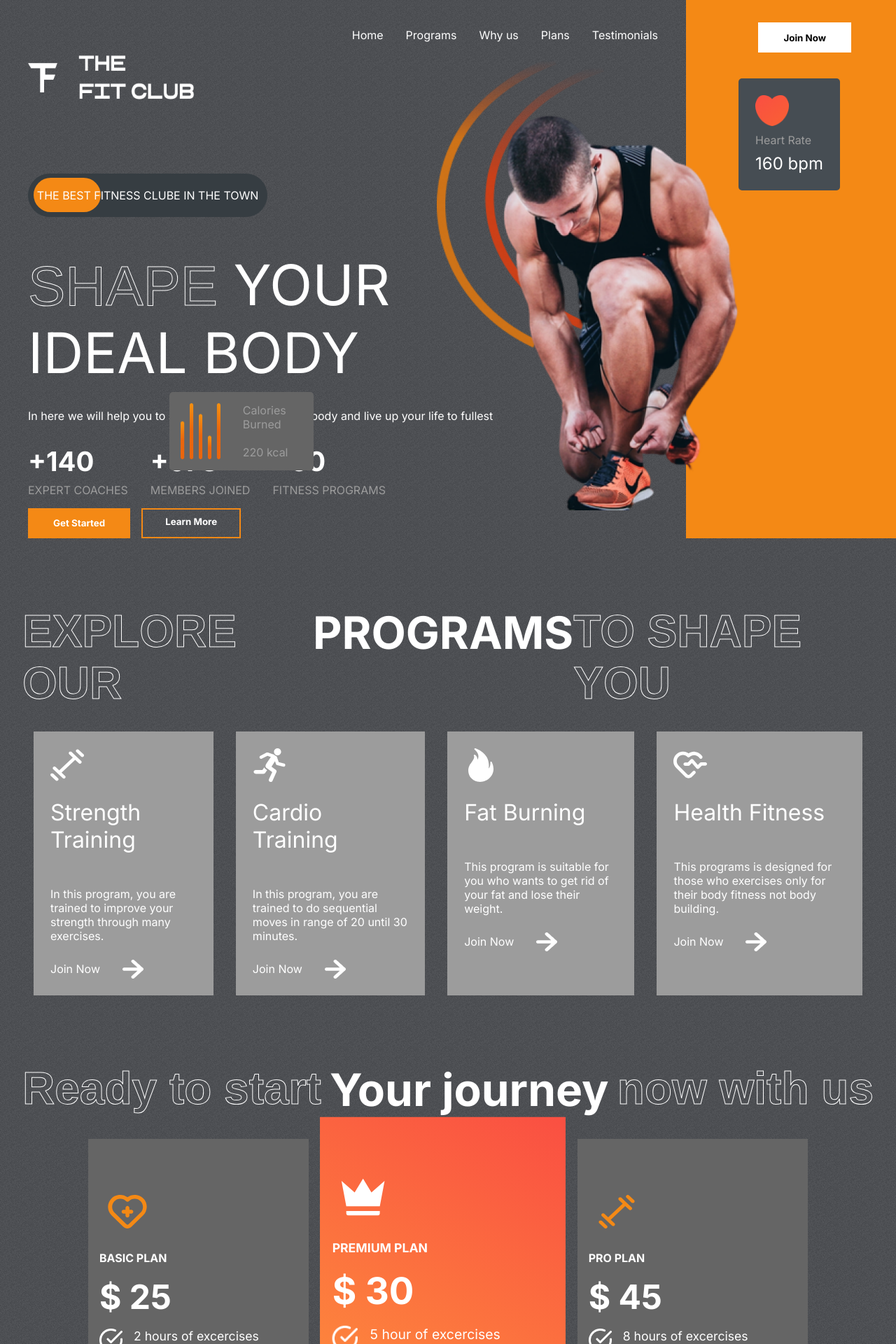
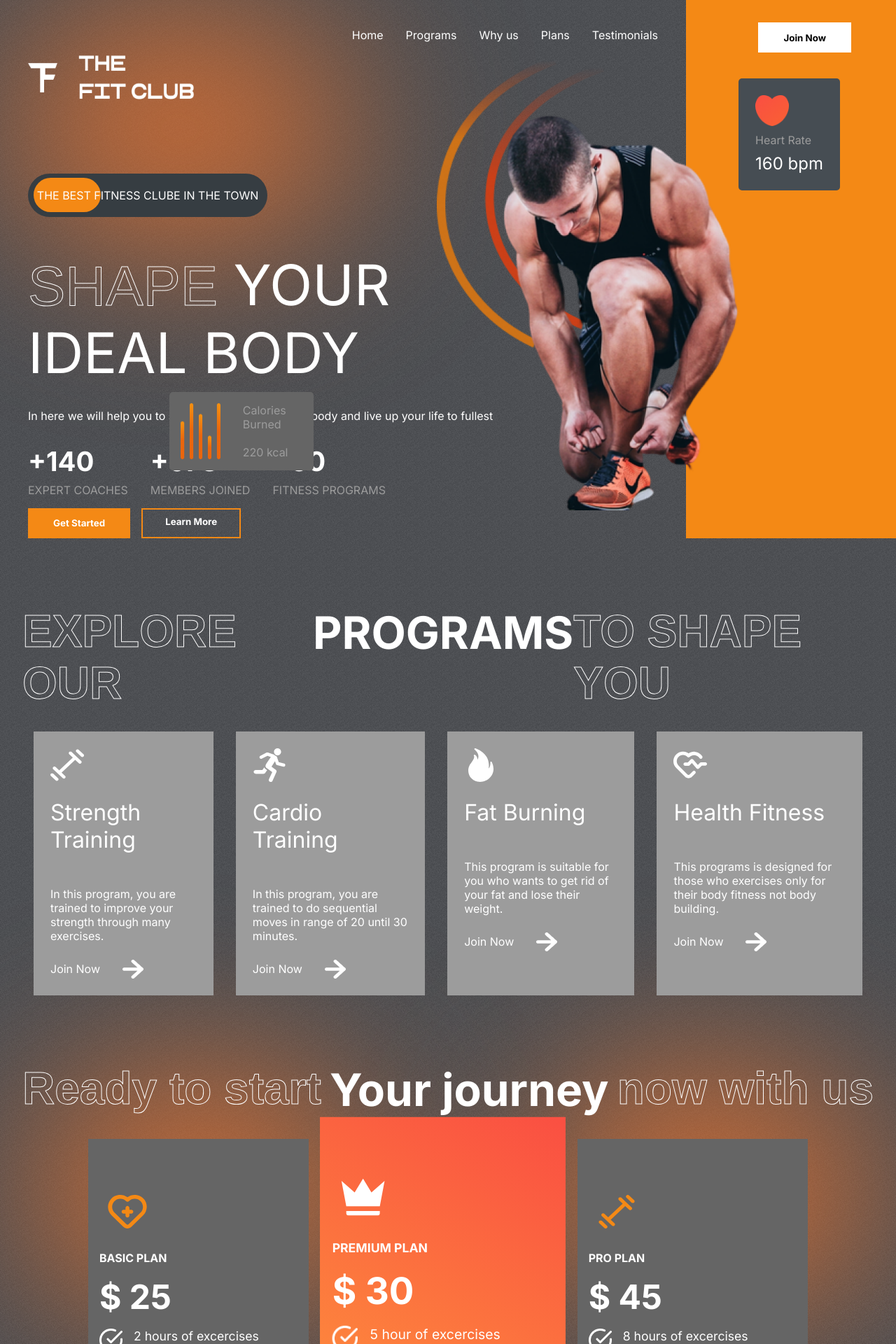
Before and after one commit to teamkotlin/FitnessClub, a React (Create React App) app: page / in a window 1280 px wide. Shown: the top 1920 px of the page at 70% size. Built offline with nearby package versions, Linux system fonts and the light colour scheme.

Commit message:
blur effect added

```diff
--- a/src/App.css
+++ b/src/App.css
@@ -41,3 +41,10 @@
 .btn:hover{
   cursor: pointer;
 }
+.blur{
+  background: rgba(253, 120, 43, 0.69);
+  position: absolute;
+  border-radius: 50%;
+  filter: blur(120px);
+  z-index: -9;
+}
--- a/src/components/Hero.css
+++ b/src/components/Hero.css
@@ -1,6 +1,13 @@
 .hero{
     display: flex;
     justify-content: space-between;
+
+}
+.hero-blur{
+    width: 32rem;
+    height: 23rem;
+    top: 0rem;
+
 }
 .left-h{
     padding:1.5rem 2.5rem 0 2.5rem;
--- a/src/components/Hero.jsx
+++ b/src/components/Hero.jsx
@@ -9,6 +9,7 @@ import Calories from '../assets/calories.png'
 const Hero = () => {
   return (
     <div className='hero'>
+      <div className=" blur hero-blur"></div>
       <div className="left-h">
         <Header/>
         <div className="best-add">
--- a/src/components/footer/Footer.css
+++ b/src/components/footer/Footer.css
@@ -3,6 +3,13 @@
     flex-direction: column;
     gap: 3re;
     align-items: center;
+    position: relative;
+}
+.footer-blur{
+    width: 32rem;
+    height: 23rem;
+    position: absolute;
+    top: 0rem;
 }
 .footer-container>hr{
     width: 100%;
--- a/src/components/footer/Footer.jsx
+++ b/src/components/footer/Footer.jsx
@@ -8,6 +8,7 @@ const Footer = () => {
   return (
     <div className='footer-container'>
         <hr />
+        <div className="blur footer-blur"></div>
       <div className='social-icons'>
         <img src={Github} alt="" />
         <img src={Instagram} alt="" />
--- a/src/components/plans/Plans.css
+++ b/src/components/plans/Plans.css
@@ -3,6 +3,17 @@
     flex-direction: column;
     padding: 0rem 2rem 2rem 2rem;
 }
+.plans-blur-l,.plans-blur-r{
+    width: 32rem;
+    height: 23rem;
+
+}
+.plans-blur-r{
+
+    right: 1rem;
+
+}
+
 .plans-header{
     display: flex;
     justify-content: space-between;
--- a/src/components/plans/Plans.jsx
+++ b/src/components/plans/Plans.jsx
@@ -5,6 +5,8 @@ import {plansData} from '../../data/plansData'
 const Plans = () => {
   return (
     <div className='plans'>
+      <div className="blur plans-blur-l"></div>
+      <div className="blur plans-blur-r"></div>
       <div className="plans-header">
         <span className='stroke-text'>Ready to start</span>
         <span>Your journey</span>
```
